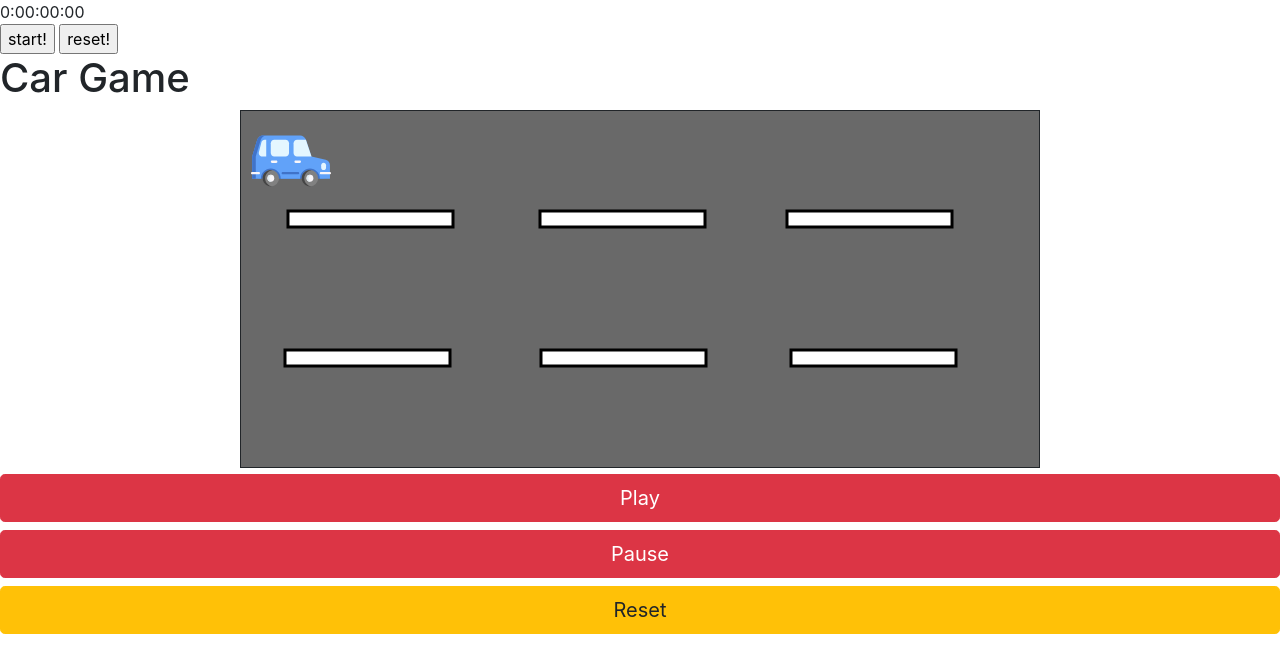
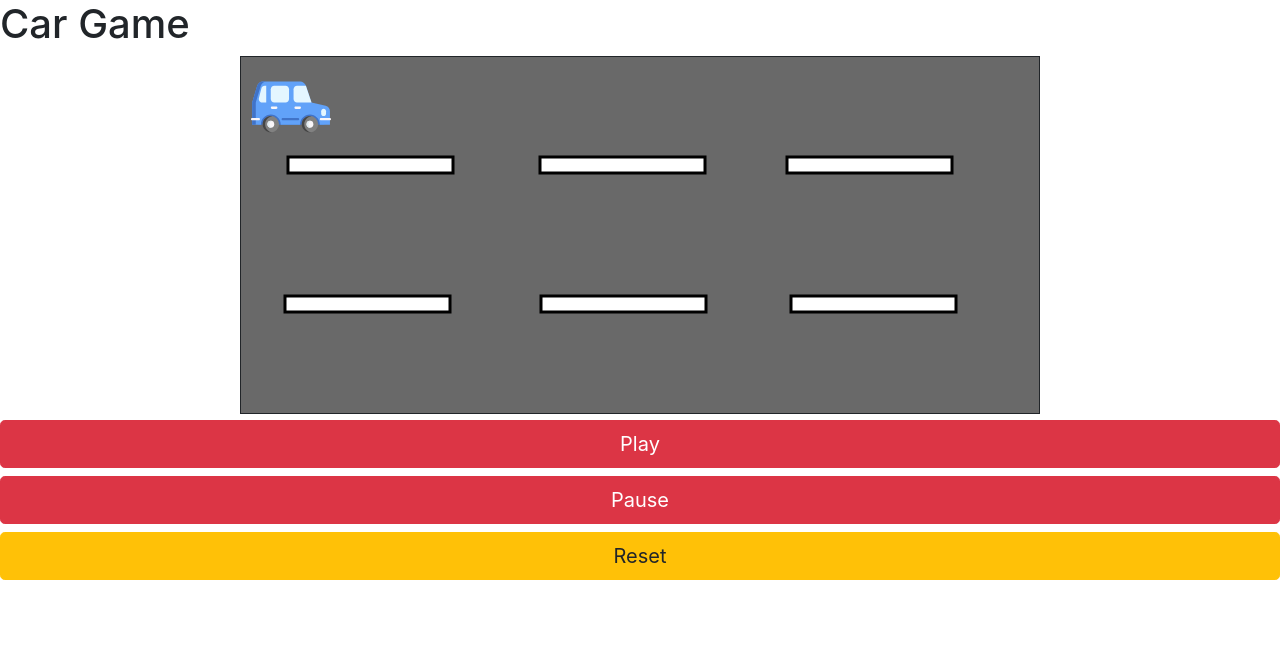
Before and after one commit to Opidom/Opidom.github.io, a plain HTML site: page game.html in a window 1280 px wide. Drawn offline with nearby package versions, Linux system fonts and the light colour scheme.

Commit message:
Update game.html

```diff
--- a/game.html
+++ b/game.html
@@ -17,12 +17,6 @@
     </style>
   </head>
   <body>
-
-    <span id="chronotime">0:00:00:00</span>
-<form name="chronoForm">
-    <input type="button" name="startstop" value="start!" onClick="chronoStart()" />
-    <input type="button" name="reset" value="reset!" onClick="chronoReset()" />
-</form>
 
 
     <h1>Car Game</h1>
```
